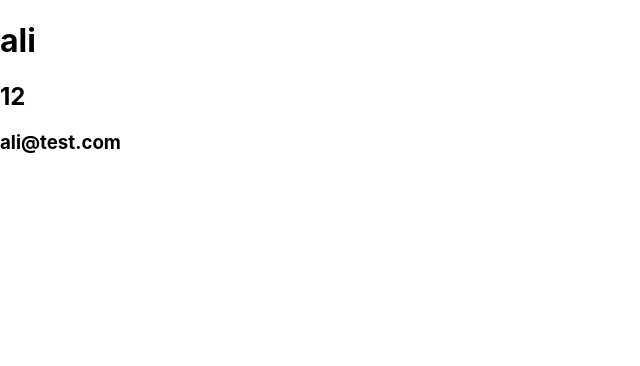
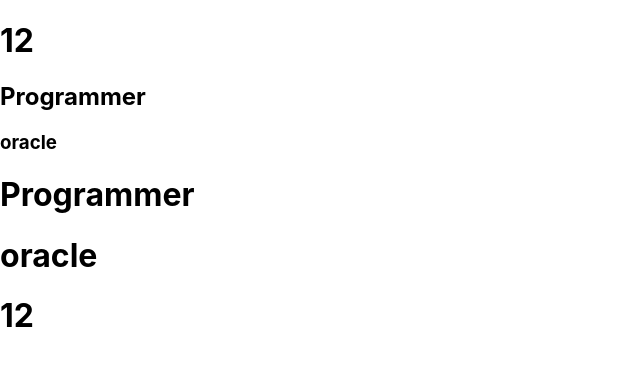
Before and after one commit to MHH77/react-learn, a React (Create React App) app: page / in a window 1280 px wide. Shown: the top 366 px of the page, without its empty margins (0-640 px from the left). Built offline with nearby package versions, Linux system fonts and the light colour scheme.

Commit message:
resolve first challenge

```diff
--- a/src/App.js
+++ b/src/App.js
@@ -3,10 +3,21 @@
 function App() {
   return (
     <div>
-      <User name="ali" age={12} email="ali@test.com" />
+      <User name={12} age="Programmer" email="oracle" />
+      <Job salary={12} position="Programmer" company="oracle" />
     </div>
   );
 }
+
+const Job = (props) => {
+  return (
+    <div>
+      <h1>{props.position}</h1>
+      <h1>{props.company}</h1>
+      <h1>{props.salary}</h1>
+    </div>
+  );
+};
 
 const User = (props) => {
   return (
@@ -18,4 +29,5 @@
   );
 };
 
+
 export default App;
```
